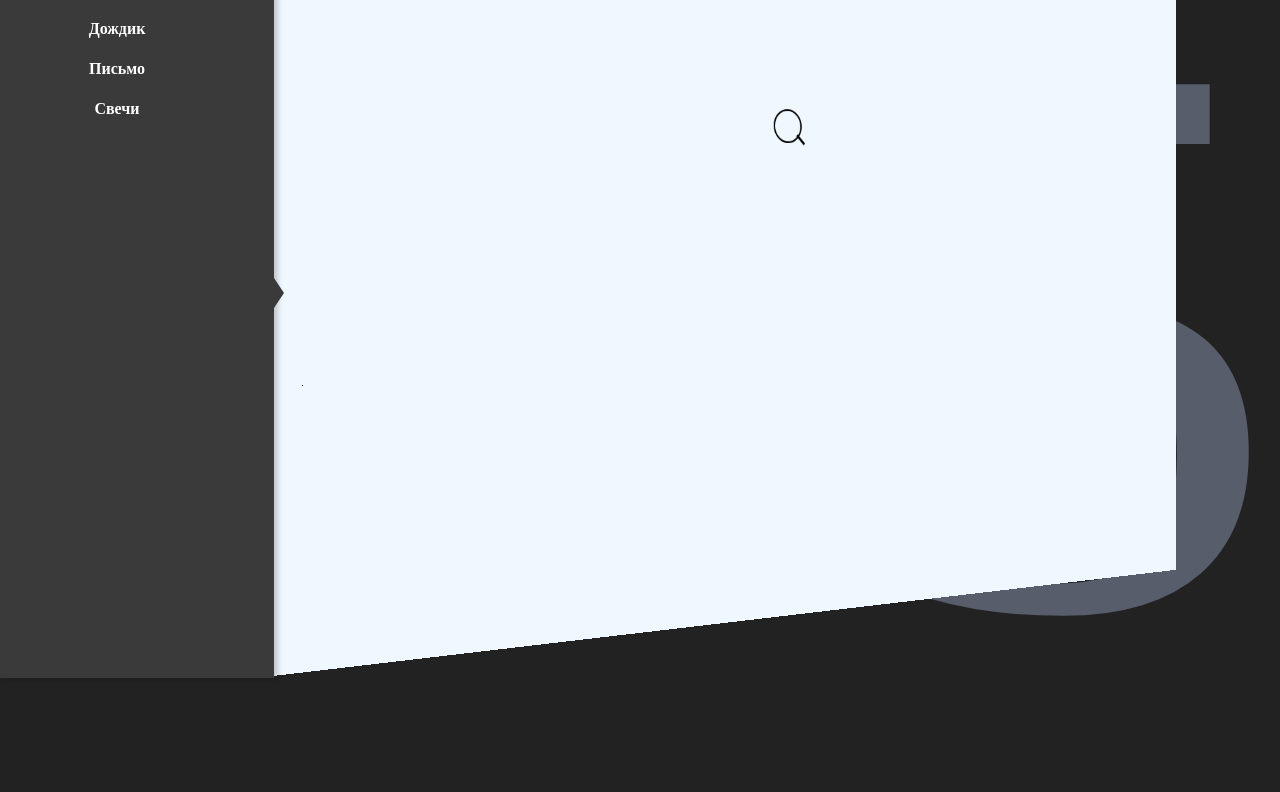
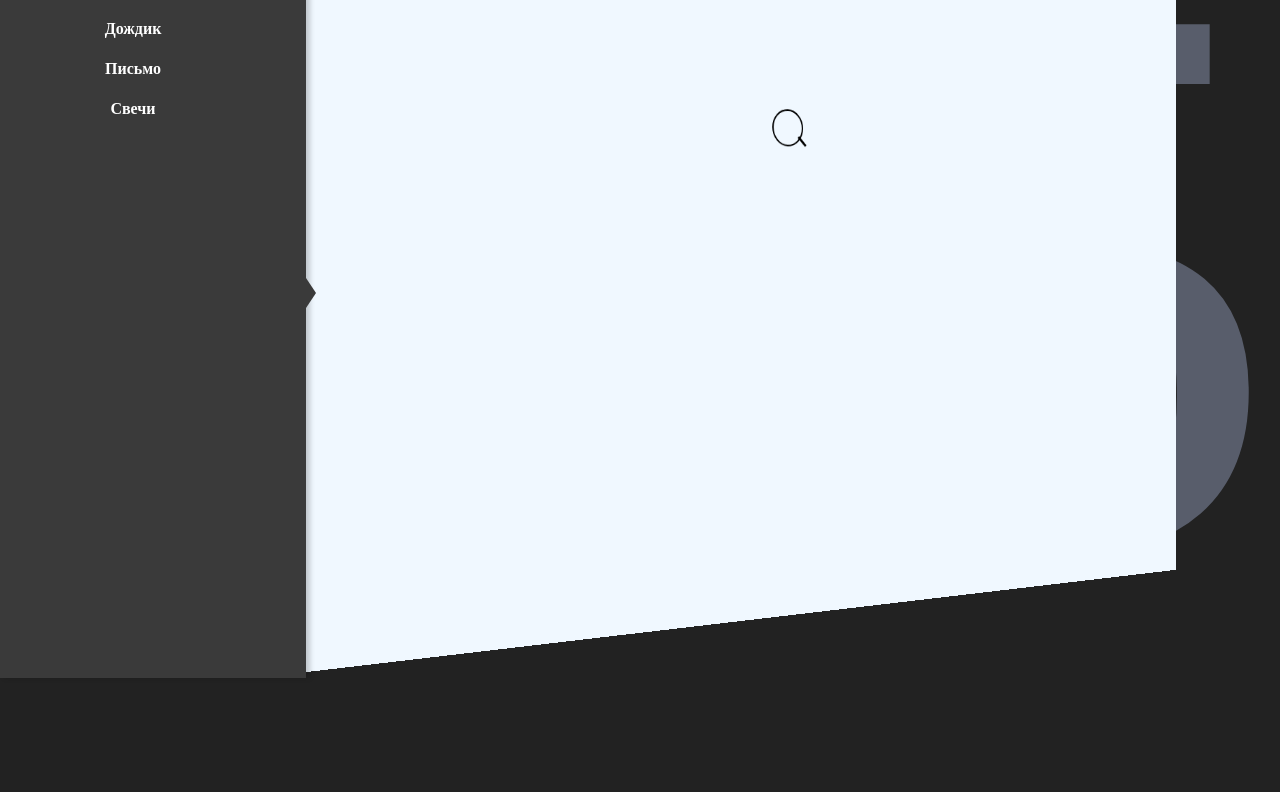
Before and after one commit to dogy31/OIT, a plain HTML site: page html/input.html in a window 1280 px wide. Shown: the part 122-914 px from the top of the page. After the commit the page ends 843 px from the top, so only its background shows below. Drawn offline with Linux system fonts and the light colour scheme.

Commit message:
two styles.css

```diff
--- a/stile/styles.css
+++ b/stile/styles.css
@@ -1,93 +1,57 @@
-/* Reset and base styles  */
-* {
-	padding: 0px;
-	margin: 0px;
-	border: none;
+/* http://meyerweb.com/eric/tools/css/reset/
+   v2.0 | 20110126
+   License: none (public domain)
+*/
+
+html, body, div, span, applet, object, iframe,
+h1, h2, h3, h4, h5, h6, p, blockquote, pre,
+a, abbr, acronym, address, big, cite, code,
+del, dfn, em, img, ins, kbd, q, s, samp,
+small, strike, strong, sub, sup, tt, var,
+b, u, i, center,
+dl, dt, dd, ol, ul, li,
+fieldset, form, label, legend,
+table, caption, tbody, tfoot, thead, tr, th, td,
+article, aside, canvas, details, embed,
+figure, figcaption, footer, header, hgroup,
+menu, nav, output, ruby, section, summary,
+time, mark, audio, video {
+  margin: 0;
+  padding: 0;
+  border: 0;
+  font-size: 100%;
+  font: inherit;
+  vertical-align: baseline;
 }
 
-*,
-*::before,
-*::after {
-	box-sizing: border-box;
+/* HTML5 display-role reset for older browsers */
+article, aside, details, figcaption, figure,
+footer, header, hgroup, menu, nav, section {
+  display: block;
 }
 
-/* Links */
-
-a, a:link, a:visited  {
-    text-decoration: none;
+body {
+  line-height: 1;
 }
 
-a:hover  {
-    text-decoration: none;
+ol, ul {
+  list-style: none;
 }
 
-/* Common */
-
-aside, nav, footer, header, section, main {
-	display: block;
+blockquote, q {
+  quotes: none;
 }
 
-h1, h2, h3, h4, h5, h6, p {
-    font-size: inherit;
-	font-weight: inherit;
+blockquote:before, blockquote:after,
+q:before, q:after {
+  content: '';
+  content: none;
 }
 
-ul, ul li {
-	list-style: none;
+table {
+  border-collapse: collapse;
+  border-spacing: 0;
 }
-
-img {
-	vertical-align: top;
-}
-
-img, svg {
-	max-width: 100%;
-	height: auto;
-}
-
-address {
-  font-style: normal;
-}
-
-/* Form */
-
-input, textarea, button, select {
-	font-family: inherit;
-    font-size: inherit;
-    color: inherit;
-    background-color: transparent;
-}
-
-input::-ms-clear {
-	display: none;
-}
-
-button, input[type="submit"] {
-    display: inline-block;
-    box-shadow: none;
-    background-color: transparent;
-    background: none;
-    cursor: pointer;
-}
-
-input:focus, input:active,
-button:focus, button:active {
-    outline: none;
-}
-
-button::-moz-focus-inner {
-	padding: 0;
-	border: 0;
-}
-
-label {
-	cursor: pointer;
-}
-
-legend {
-	display: block;
-}
-
 body
 {
   background-color: #222;
```
